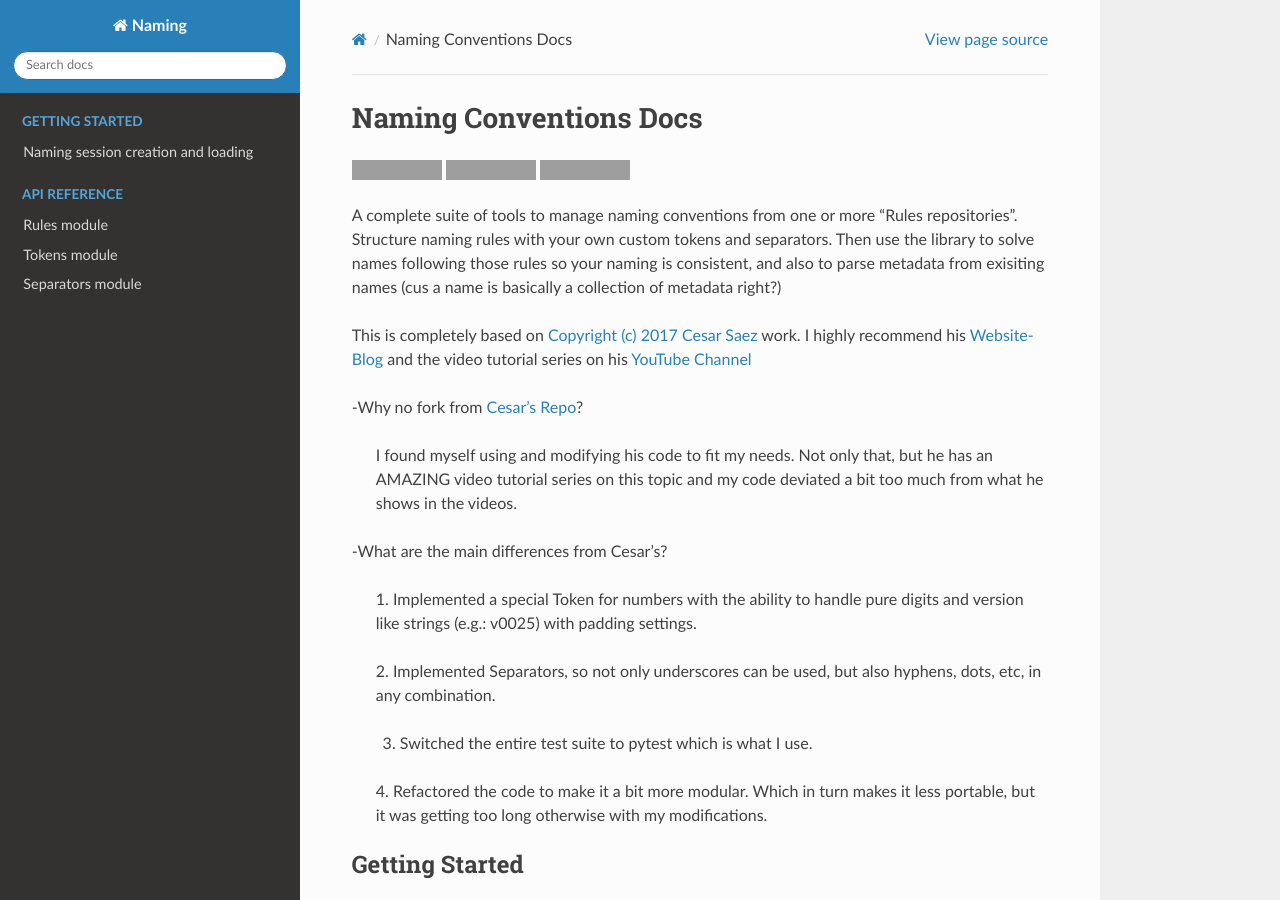
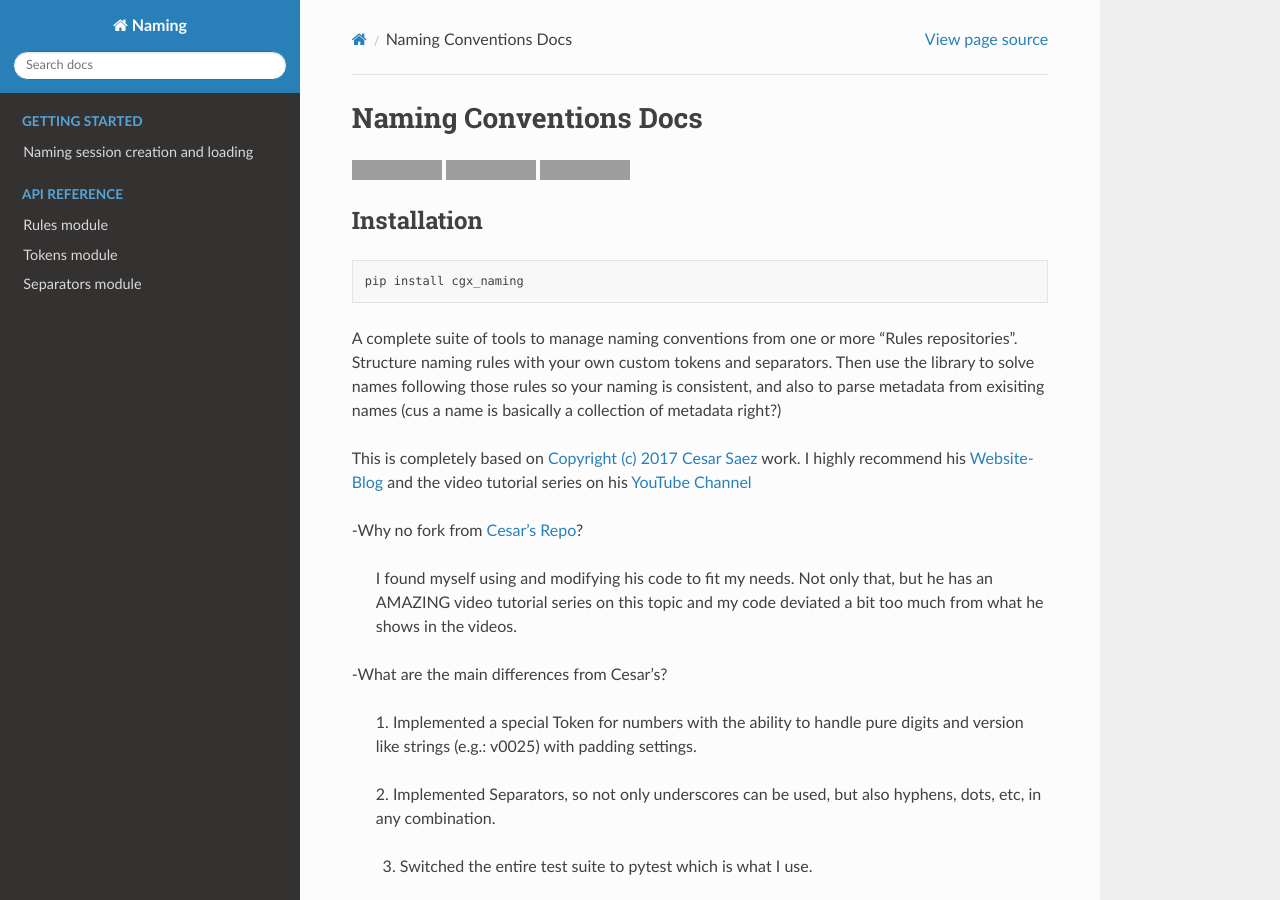
Before and after one commit to xiancg/vfxnaming, a Sphinx documentation site: the page built from docs/source/index.rst, in a window 1280 px wide and 900 px high. Built offline with Sphinx 7.4.7 and the Read the Docs theme 2.0.0, drawn with Linux system fonts in a browser that asks for light colours; grey boxes are pictures that could not be loaded.

Commit message:
Adds installation instructions

```diff
--- a/docs/source/index.rst
+++ b/docs/source/index.rst
@@ -5,6 +5,13 @@ Naming Conventions Docs
     :target: https://travis-ci.org/xiancg/naming
 .. image:: https://readthedocs.org/projects/naming-conventions/badge/?version=latest
 .. image:: https://coveralls.io/repos/github/xiancg/naming/badge.svg?branch=master
+
+Installation
+-----------
+
+.. code-block:: python
+
+    pip install cgx_naming
 
 A complete suite of tools to manage naming conventions from one or more
 "Rules repositories". Structure naming rules with your own custom tokens
```
Also changed, not shown: README.md (+5 -0 lines).
